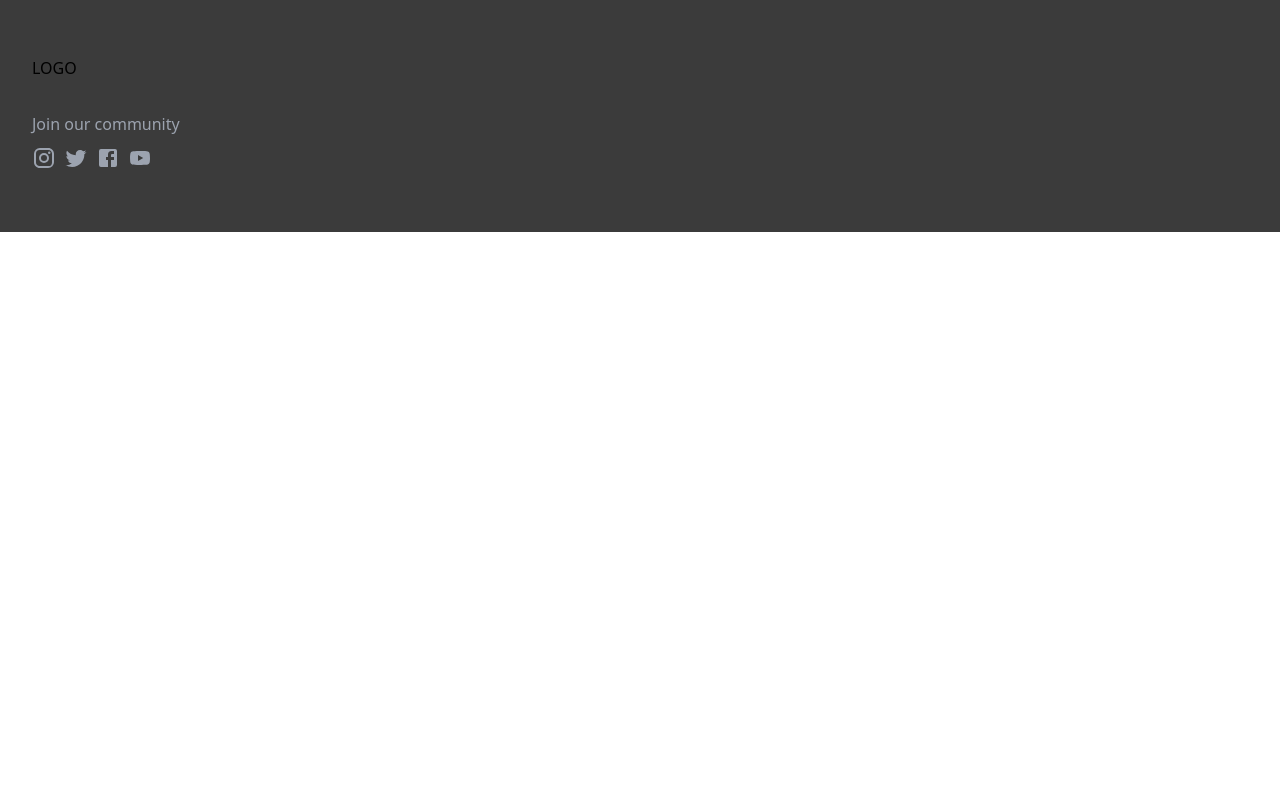
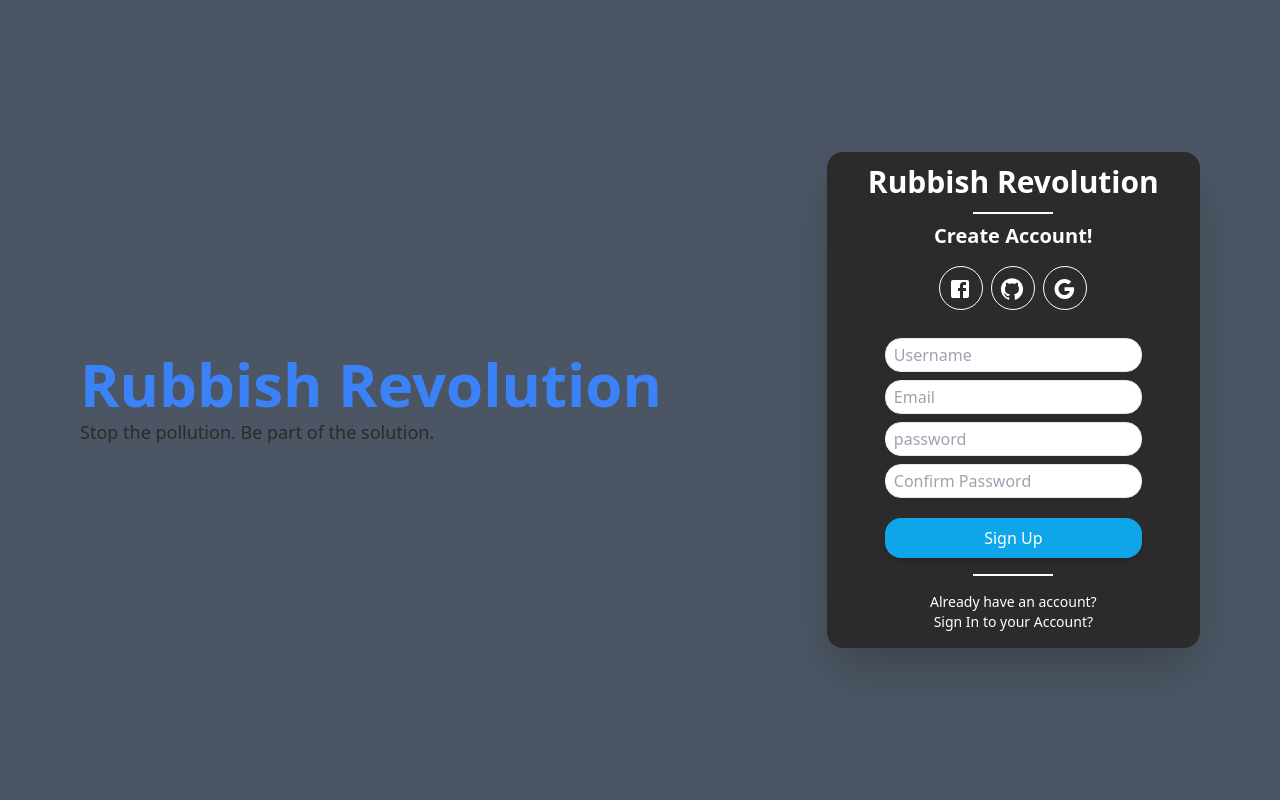
Before and after one commit to Haafii/Rubbish-Revolution, a React (Vite) app in the folder rubbish-revolution/: page /register in a window 1280 px wide. Shown: the top 800 px of the page. Built offline with nearby package versions, Linux system fonts and the light colour scheme.

Commit message:
register page added and backend integrated

```diff
--- a/rubbish-revolution/src/App.jsx
+++ b/rubbish-revolution/src/App.jsx
@@ -1,5 +1,6 @@
 import React from 'react'
 import Login from './pages/Login'
+import Register from './pages/Register'
 import Footer from './components/Footer'
 import {
   BrowserRouter as Router,
@@ -19,6 +20,7 @@ function App() {
       <Router>
         <Routes>
           <Route path="/" element={<Login />} />
+          <Route path="/register" element={<Register/>} />
           <Route path="/home" element={<Home />} />
           <Route path="/scanner" element={<Scanner />} />
           <Route path="/profile" element={<Profile />} />
--- a/rubbish-revolution/src/pages/Login.jsx
+++ b/rubbish-revolution/src/pages/Login.jsx
@@ -1,20 +1,62 @@
-import React, { useState } from 'react'
+import React, { useState, useEffect } from 'react'
 import { Facebook, GitHub, Google } from '@mui/icons-material'
-import { Link } from "react-router-dom";
+import { Link, useNavigate } from "react-router-dom";
+
 const Login = () => {
+  const navigate = useNavigate();
+  const [username, setUsername] = useState("");
+  const [password, setPassword] = useState("");
+  const [error, setError] = useState('');
+  const [isLoading, setIsLoading] = useState(false);
 
-  const [isLogin, setIsLogin] = useState(true);
+  const onLogin = (event) => {
+    setIsLoading(true);
+    event.preventDefault();
+    var formdata = new FormData();
+    formdata.append("username", username);
+    formdata.append("password", password);
 
-  const [loginEmail, setLoginEmail] = useState("");
-  const [loginPassword, setLoginPassword] = useState("");
+    var requestOptions = {
+      method: 'POST',
+      body: formdata,
+      redirect: 'follow'
+    };
 
-  const [registerEmail, setRegisterEmail] = useState("");
-  const [registerPassword, setRegisterPassword] = useState("");
-  const [registerName, setRegisterName] = useState("");
-  const [registerAvatar, setRegisterAvatar] = useState("");
+    // Declare the result variable
+    let result = null;
 
-  const LoginForm = () => {
+    fetch("https://slashkey2-0.onrender.com/login", requestOptions)
+      .then(response => response.json())
+      .then(data => {
+        result = data; // Assign the response data to the result variable
+        // console.log(result);
+        // console.log(result.access_token);
+        const userId = result.access_token; // User ID received from the server
+        localStorage.setItem('userId', userId);
+        // console.log(userId);
+
+        // Check if the result meets the condition for validating persons
+        if (result && result.access_token && result.access_token.length > 0) {
+          navigate("/home");
+        } else {
+          setError("Invalid username or password")
+        }
+        setIsLoading(false);
+      })
+      .catch(error => {
+        console.log(error);
+        setError("Login failed. Please try again."); // Set an error message to display on the login page.
+        setIsLoading(false);
+      });
+  };
+
   return (
+    <div className="bg-gray-600 flex flex-col items-center justify-center min-h-screen md:py-2">
+      <main className="flex items-center w-full px-2 md:px-20">
+        <div className="hidden md:inline-flex flex-col flex-1 space-y-1">
+          <p className='text-6xl text-blue-500 font-bold'>Rubbish Revolution</p>
+          <p className='font-medium text-lg leading-1 text-primary'>Stop the pollution. Be part of the solution.</p>
+        </div>
         <div className="bg-primary rounded-2xl shadow-2xl flex flex-col w-full md:w-1/3 items-center max-w-4xl transition duration-1000 ease-out">
           <h2 className='p-3 text-3xl font-bold text-white'>Rubbish Revolution</h2>
           <div className="inline-block border-[1px] justify-center w-20 border-white border-solid"></div>
@@ -26,80 +68,57 @@ const Login = () => {
             <div className="socialIcon">
               <GitHub />
             </div>
-          <div className="socialIcon">
+            <div
+              id="google-login"
+              className="socialIcon">
               <Google />
             </div>
           </div>
-        {/* Inputs */}
+          <form onSubmit={onLogin}>
             <div className='flex flex-col items-center justify-center'>
-          <input type='email' className='rounded-2xl px-2 py-1 w-4/5 md:w-full border-[1px]  m-1 focus:shadow-md  focus:outline-none focus:ring-0' placeholder='Email'></input>
-          <input type="password" className='rounded-2xl px-2 py-1 w-4/5 md:w-full border-[1px]  m-1 focus:shadow-md  focus:outline-none focus:ring-0' placeholder='Password'></input>
-          <Link to={"/home"}>
-            <button className='rounded-2xl my-4 text-white bg-sky-500 w-full px-6 py-2 shadow-md hover:text-secondary hover:bg-sky-600 transition duration-200 ease-in'>
-              Sign In
+              <input
+                type='text'
+                className='rounded-2xl px-2 py-1 w-4/5 md:w-full border-[1px]  m-1 focus:shadow-md  focus:outline-none focus:ring-0'
+                placeholder='Username'
+                onChange={(e) => { setUsername(e.target.value), setError(null) }}
+                required
+                id="username"
+                name="username"
+              />
+              <input
+                type="password"
+                className='rounded-2xl px-2 py-1 w-4/5 md:w-full border-[1px]  m-1 focus:shadow-md  focus:outline-none focus:ring-0'
+                placeholder='Password'
+                id="password"
+                name="password"
+                onChange={(e) => { setPassword(e.target.value), setError(null) }}
+                required
+              />
+              {error && <div className='text-red-600 text-sm '>{error}</div>}
+              <button
+                type="submit"
+                className='rounded-2xl my-4 text-white bg-sky-500 w-full px-6 py-2 shadow-md hover:text-secondary hover:bg-sky-600 transition duration-200 ease-in'
+                disabled={isLoading} // Disable the button during loading
+              >
+                {isLoading ? (
+                  <div className="animate-spin rounded-full h-4 w-4 border-t-2 border-b-2 border-white mx-auto"></div> // Loading spinner
+                ) : (
+                  'Sign In'
+                )}
               </button>
+            </div>
+          </form>
+          <div className="inline-block border-[1px] justify-center w-20 border-white border-solid"></div>
+          <p className='text-white mt-4 text-sm'>Don't have an account?</p>
+          <Link
+            className='text-white mb-4 text-sm font-medium cursor-pointer'
+            to="/register"
+          >
+            Create a New Account?
           </Link>
         </div>
-        <div className="inline-block border-[1px] justify-center w-20 border-white border-solid"></div>
-        <p className='text-white mt-4 text-sm'>Don't have an account?</p>
-        <p className='text-white mb-4 text-sm font-medium cursor-pointer' onClick={() => setIsLogin(false)}>Create a New Account?</p>
-      </div>
-    )
-  }
-
-  const SignUpForm = () => {
-    return (
-      <div className="bg-primary text-black rounded-2xl shadow-2xl  flex flex-col w-full  md:w-1/3 items-center max-w-4xl transition duration-1000 ease-in">
-        <h2 className='p-3 text-3xl font-bold text-white'>Rubbish Revolution</h2>
-        <div className="inline-block border-[1px] justify-center w-20 border-white border-solid"></div>
-        <h3 className='text-xl font-semibold text-white pt-2'>Create Account!</h3>
-        <div className='flex space-x-2 m-4 items-center justify-center'>
-          <div className="socialIcon border-white">
-            <Facebook className="text-white" />
-          </div>
-          <div className="socialIcon border-white">
-            <GitHub className="text-white" />
-          </div>
-          <div className="socialIcon border-white">
-            <Google className="text-white" />
-          </div>
-        </div>
-        {/* Inputs */}
-        <div className='flex flex-col items-center justify-center mt-2'>
-          <input type='text' className='rounded-2xl px-2 py-1 w-4/5 md:w-full border-[1px]  m-1 focus:shadow-md  focus:outline-none focus:ring-0' placeholder='Name'></input>
-          <input type='email' className='rounded-2xl px-2 py-1 w-4/5 md:w-full border-[1px]  m-1 focus:shadow-md  focus:outline-none focus:ring-0' placeholder='Email'></input>
-          <input type="password" className='rounded-2xl px-2 py-1 w-4/5 md:w-full border-[1px]  m-1 focus:shadow-md  focus:outline-none focus:ring-0' placeholder='Password'></input>
-          <input type="password" className='rounded-2xl px-2 py-1 w-4/5 md:w-full border-[1px]  m-1 focus:shadow-md  focus:outline-none focus:ring-0' placeholder='Confirm Password'></input>
-          <Link to={"/home"}>
-            <button className='rounded-2xl my-4 text-white bg-sky-500 w-full px-6 py-2 shadow-md hover:text-secondary hover:bg-sky-600 transition duration-200 ease-in'>
-              Sign Up
-            </button>
-          </Link>
-        </div>
-        <div className="inline-block border-[1px] justify-center w-20 border-white border-solid"></div>
-        <p className='text-white mt-4 text-sm'>Already have an account?</p>
-        <p className='text-white mb-4 text-sm font-medium cursor-pointer' onClick={() => setIsLogin(true)}>Sign In to your Account?</p>
-      </div>
-    )
-  }
-
-  return (
-    <div className="bg-gray-600 flex flex-col items-center justify-center min-h-screen md:py-2">
-      <main className="flex items-center w-full px-2 md:px-20">
-        <div className="hidden md:inline-flex flex-col flex-1 space-y-1">
-          <p className='text-6xl text-blue-500 font-bold'>Rubbish Revolution</p>
-          <p className='font-medium text-lg leading-1 text-primary'>Stop the pollution. Be part of the solution.</p>
-        </div>
-        {
-          isLogin ? (
-            <LoginForm />
-          ) : (
-            <SignUpForm />
-          )
-        }
       </main>
     </div>
   )
 }
-
 export default Login
--- /dev/null
+++ b/rubbish-revolution/src/pages/Register.jsx
@@ -0,0 +1,138 @@
+import React, { useState } from 'react';
+import { Link, useNavigate } from 'react-router-dom';
+import { Facebook, GitHub, Google } from '@mui/icons-material'
+
+function Register() {
+  const navigate = useNavigate();
+  const [registerName, setRegisterName] = useState("");
+  const [email, setEmail] = useState('')
+  const [password, setPassword] = useState('');
+  const [registerConfirmPassword, setRegisterConfirmPassword] = useState("");
+  const [error, setError] = useState('');
+  const [isLoading, setIsLoading] = useState(false);
+  const onSubmit = async (e) => {
+    setIsLoading(true);
+    e.preventDefault()
+    if (password !== registerConfirmPassword) {
+      setError('Passwords do not match')
+      return
+    }
+    let update = {
+      Name: registerName,
+      email: email,
+      password: password,
+
+    };
+
+    var requestOptions = {
+      method: 'POST',
+      body: JSON.stringify(update),
+      headers: {
+        "content-type": "application/json"
+      }
+    };
+    fetch("https://slashkey2-0.onrender.com/user", requestOptions)
+      .then(response => response.json())
+      .then(result => {
+        console.log(result)
+        if (result) {
+          navigate("/");
+        }
+        setIsLoading(false);
+      })
+      .catch(error => {
+        // console.log('error', error)
+        setError("Sign up failed. Please try again.")
+        setIsLoading(false);
+      });
+  }
+
+
+  return (
+    <div className="bg-gray-600 flex flex-col items-center justify-center min-h-screen md:py-2">
+      <main className="flex items-center w-full px-2 md:px-20">
+        <div className="hidden md:inline-flex flex-col flex-1 space-y-1">
+          <p className='text-6xl text-blue-500 font-bold'>Rubbish Revolution</p>
+          <p className='font-medium text-lg leading-1 text-primary'>Stop the pollution. Be part of the solution.</p>
+        </div>
+        <div className="bg-primary text-black rounded-2xl shadow-2xl  flex flex-col w-full  md:w-1/3 items-center max-w-4xl transition duration-1000 ease-in">
+          <h2 className='p-3 text-3xl font-bold text-white'>Rubbish Revolution</h2>
+          <div className="inline-block border-[1px] justify-center w-20 border-white border-solid"></div>
+          <h3 className='text-xl font-semibold text-white pt-2'>Create Account!</h3>
+          <div className='flex space-x-2 m-4 items-center justify-center'>
+            <div className="socialIcon border-white">
+              <Facebook className="text-white" />
+            </div>
+            <div className="socialIcon border-white">
+              <GitHub className="text-white" />
+            </div>
+            <div className="socialIcon border-white">
+              <Google className="text-white" />
+            </div>
+          </div>
+          <form onSubmit={onSubmit}>
+            <div className='flex flex-col items-center justify-center mt-2'>
+              <input
+                label="Username"
+                value={registerName}
+                type='text'
+                className='rounded-2xl px-2 py-1 w-4/5 md:w-full border-[1px]  m-1 focus:shadow-md  focus:outline-none focus:ring-0'
+                placeholder='Username'
+                onChange={(e) => { setRegisterName(e.target.value), setError(null) }}
+                required
+              />
+              <input
+                type="email"
+                label="Email address"
+                value={email}
+                onChange={(e) => { setEmail(e.target.value), setError(null) }}
+                className='rounded-2xl px-2 py-1 w-4/5 md:w-full border-[1px]  m-1 focus:shadow-md  focus:outline-none focus:ring-0'
+                placeholder='Email'
+                required
+              />
+              <input
+                label="Create password"
+                value={password}
+                onChange={(e) => { setPassword(e.target.value), setError(null) }}
+                type='password'
+                className='rounded-2xl px-2 py-1 w-4/5 md:w-full border-[1px]  m-1 focus:shadow-md  focus:outline-none focus:ring-0'
+                placeholder='password'
+                required
+              />
+              <input
+                label="Confirm password"
+                value={registerConfirmPassword}
+                type="text"
+                className='rounded-2xl px-2 py-1 w-4/5 md:w-full border-[1px]  m-1 focus:shadow-md  focus:outline-none focus:ring-0'
+                placeholder='Confirm Password'
+                onChange={(e) => { setRegisterConfirmPassword(e.target.value), setError(null) }}
+                required
+              />
+              {error && <div className='text-red-600 text-sm font-bold'>{error}</div>}
+              <button
+                type="submit"
+                className='rounded-2xl my-4 text-white bg-sky-500 w-full px-6 py-2 shadow-md hover:text-secondary hover:bg-sky-600 transition duration-200 ease-in'
+                disabled={isLoading}
+              >
+                {isLoading ? (
+                  <div className="animate-spin rounded-full h-4 w-4 border-t-2 border-b-2 border-white mx-auto"></div> // Loading spinner
+                ) : (
+                  'Sign Up'
+                )}
+              </button>
+            </div>
+          </form>
+          <div className="inline-block border-[1px] justify-center w-20 border-white border-solid"></div>
+          <p className='text-white mt-4 text-sm'>Already have an account?</p>
+          <Link
+            className='text-white mb-4 text-sm font-medium cursor-pointer'
+            to="/"
+          >
+            Sign In to your Account?
+          </Link>
+        </div>
+      </main>
+    </div>
+  )
+}
+export default Register
```
Lines whose indentation alone changed are shown as unchanged.
